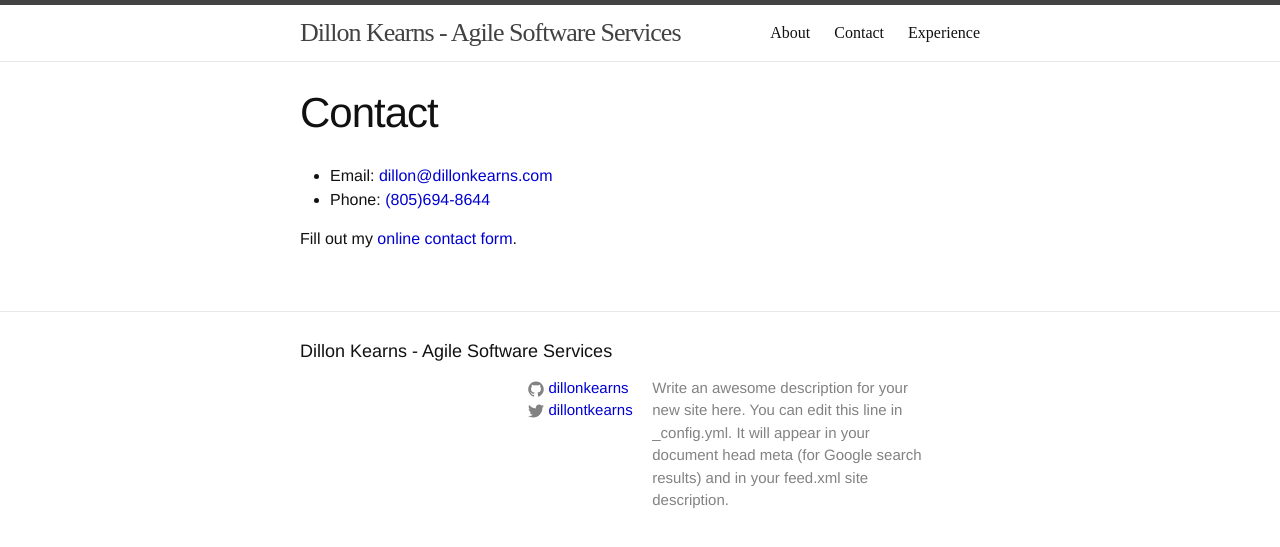
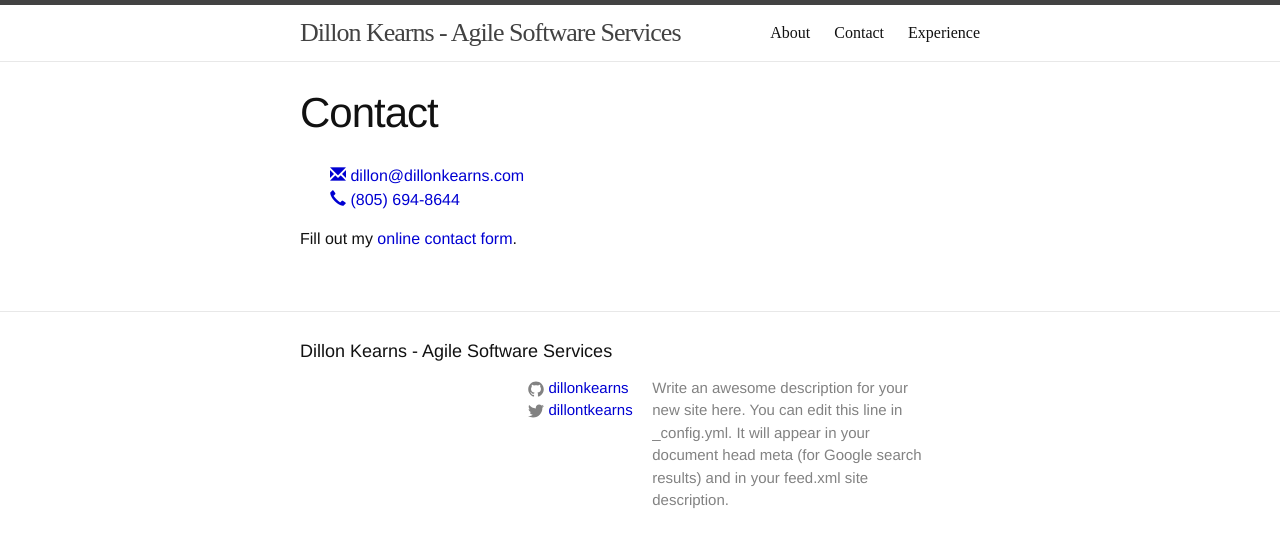
Before and after one commit to dillonkearns/dillonkearns.github.io, a Jekyll site: the page built from contact.html, in a window 1280 px wide. Shown: the top 547 px of the page. Built offline with Jekyll 4.4.1, drawn with Linux system fonts in a browser that asks for light colours; nearby versions of some CDN libraries; a style sheet for code colours, icons or effects is not loaded.

Commit message:
Update contact style.

```diff
--- a/contact.html
+++ b/contact.html
@@ -4,10 +4,10 @@ title: Contact
 permalink: /contact/
 ---
 
-<div class="contact">
-  <ul>
-    <li>Email: <a href="mailto:dillon@dillonkearns.com">dillon@dillonkearns.com</a></li>
-    <li>Phone: <a href="tel:8056948644">(805)694-8644</a><br></li>
+<div>
+  <ul class="list-unstyled">
+    <li><a href="mailto:dillon@dillonkearns.com"><span class="glyphicon glyphicon-envelope"></span> dillon@dillonkearns.com</a><br></li>
+    <li><a href="tel:8056948644"><span class="glyphicon glyphicon-earphone"></span> (805) 694-8644</a><br></li>
   </ul>
 </div>
 
```
